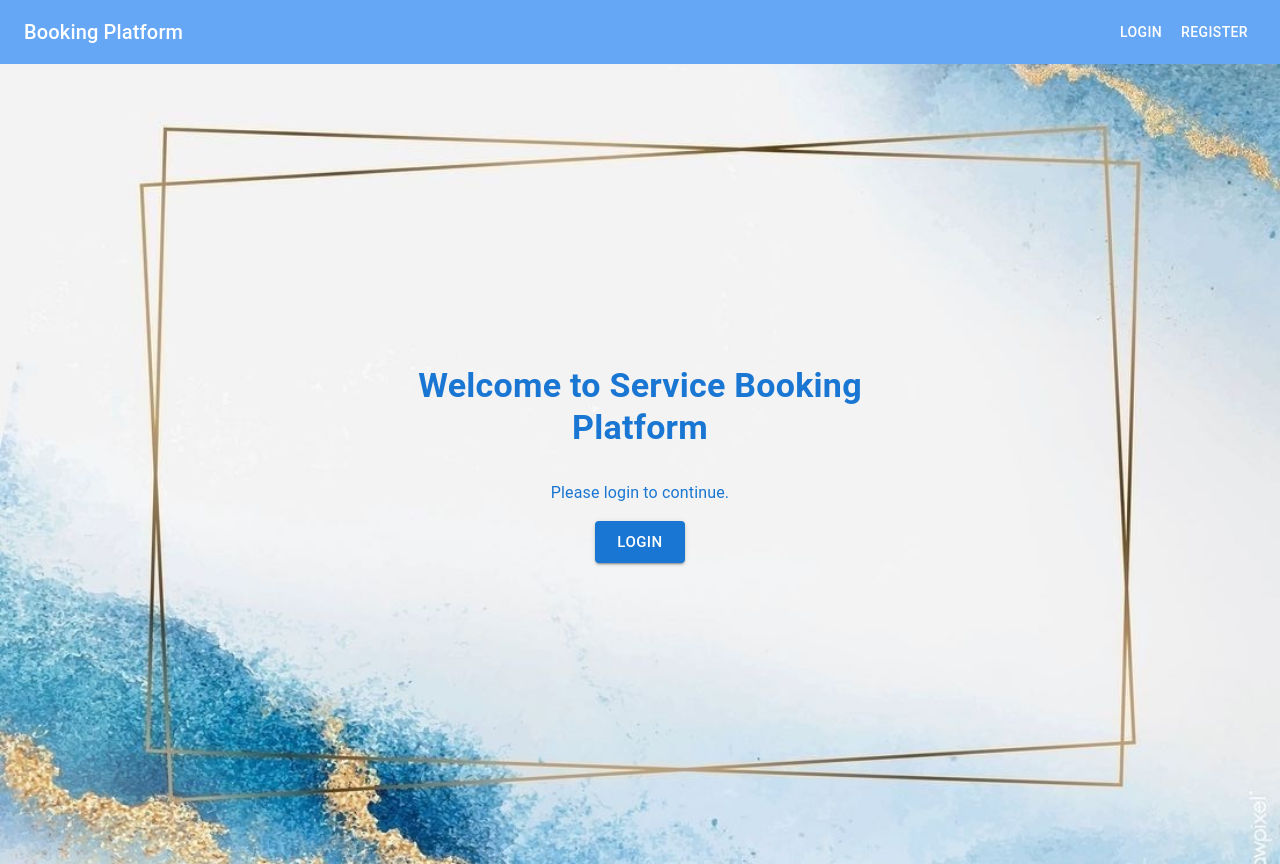
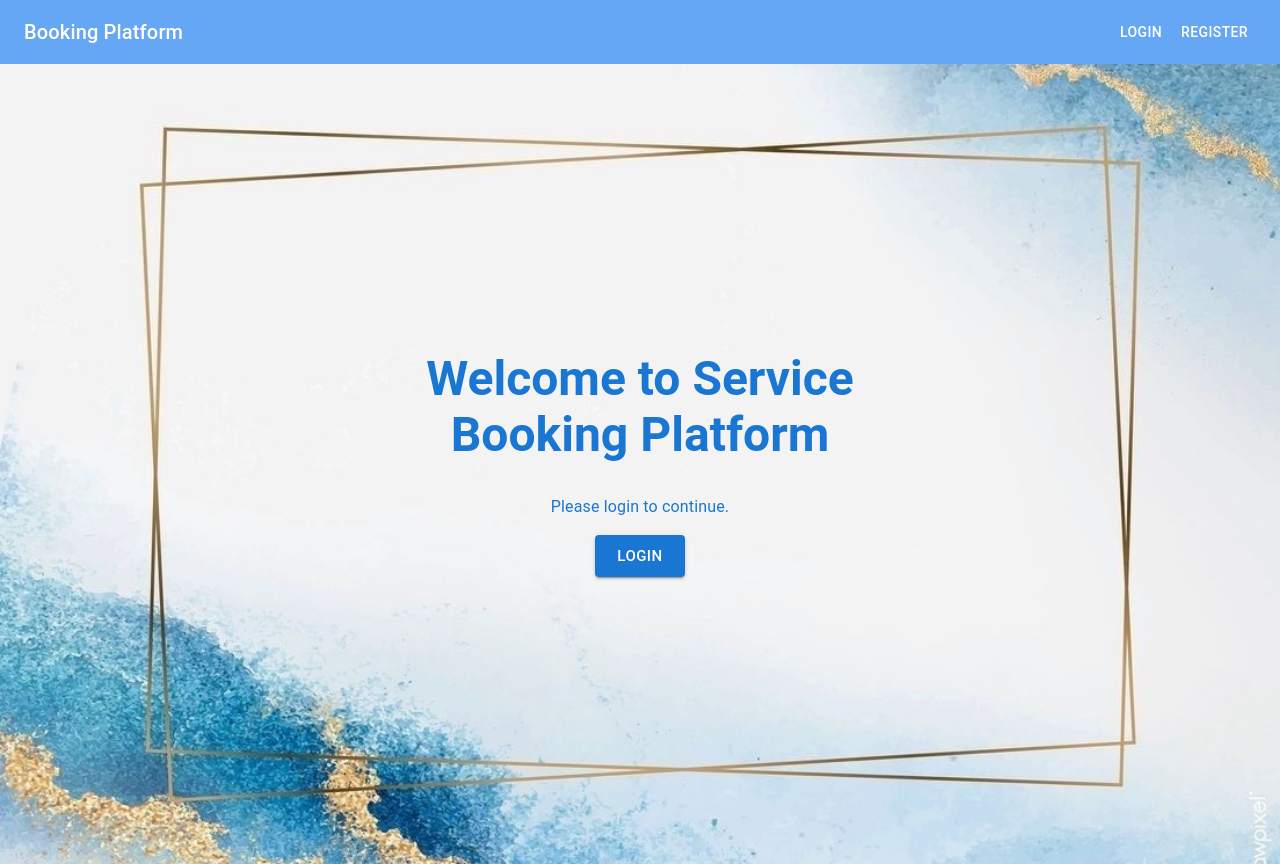
Before and after one commit to slavi1337/service-booking-platform, a React (Vite) app in the folder frontend/: page / in a window 1280 px wide. Built offline with nearby package versions, Linux system fonts and the light colour scheme.

Commit message:
promjena ime dugmeta

```diff
--- a/frontend/src/pages/HomePage.jsx
+++ b/frontend/src/pages/HomePage.jsx
@@ -58,7 +58,7 @@ const HomePage = () => {
           component="h1"
           gutterBottom
           sx={{ color: textColor, fontWeight: 'bold' }}
-          variant="h4"
+          variant="h3"
         >
           Welcome to Service Booking Platform
         </Typography>
@@ -75,7 +75,7 @@ const HomePage = () => {
 
             <Link style={{ textDecoration: 'none' }} to={dashboardPath}>
               <Button size="large" sx={{ m: 1 }} variant="contained">
-                Go to Dashboard
+                Dashboard
               </Button>
             </Link>
 
```
